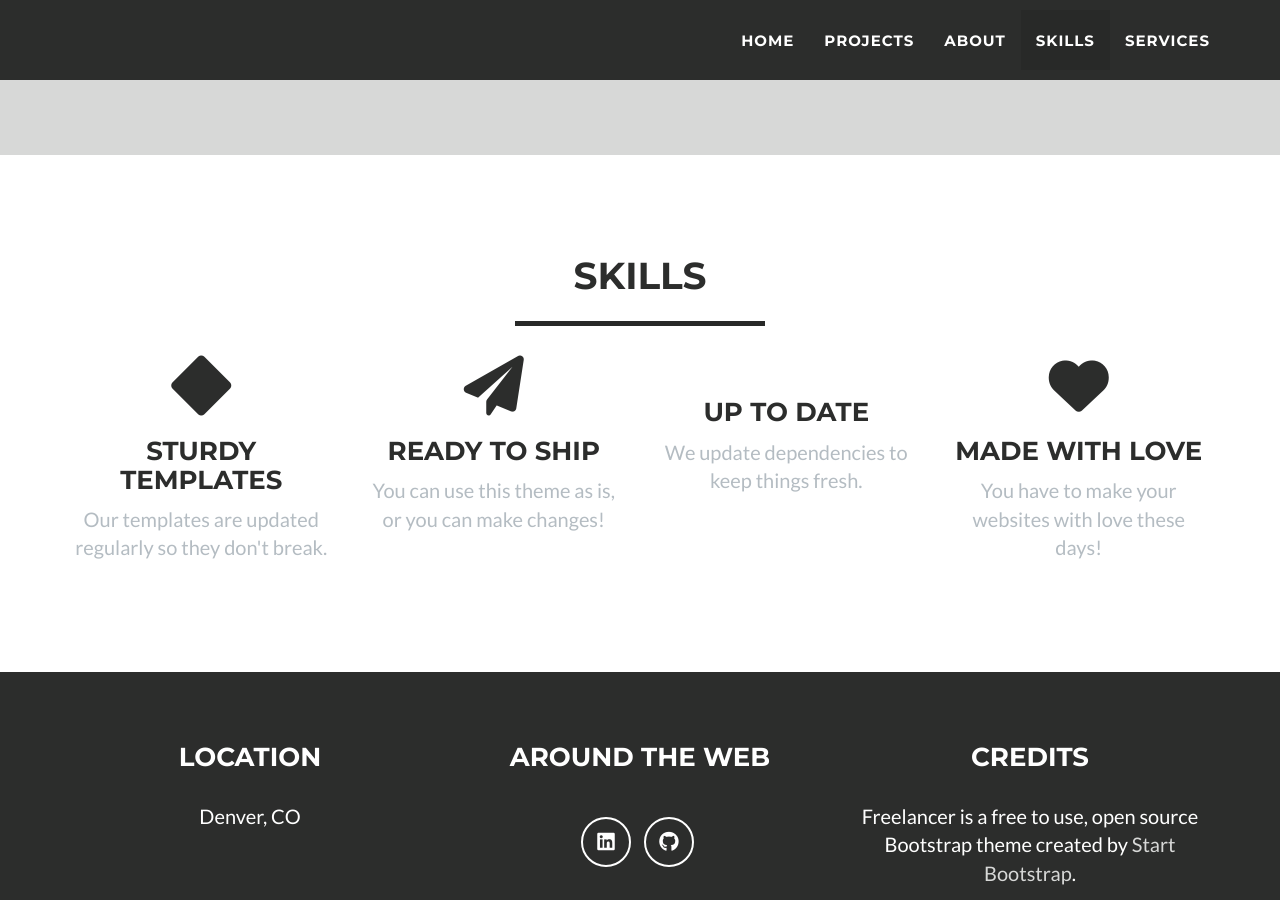
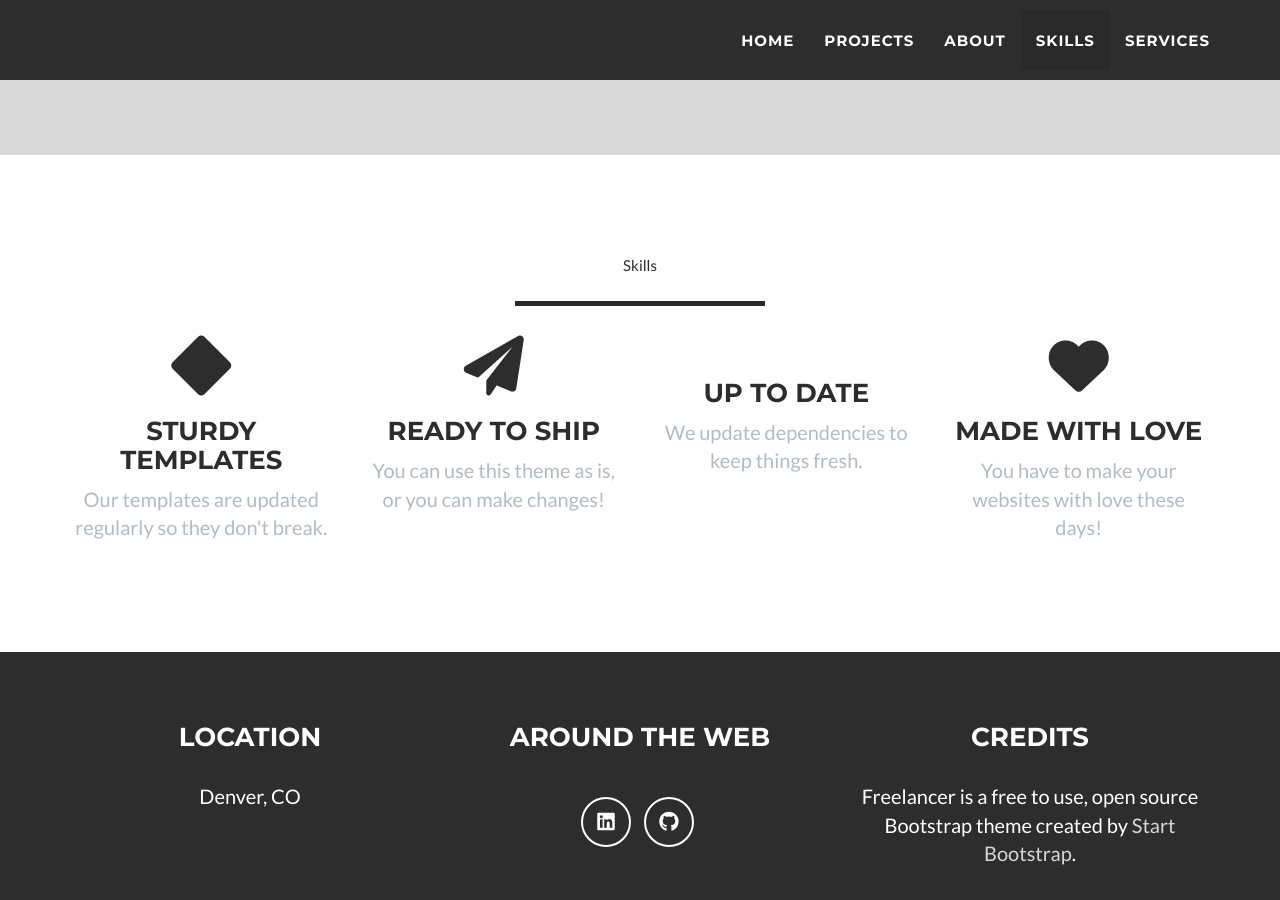
Before and after one commit to brf217/brf217.github.io, a Jekyll site: the page built from _posts/2014-07-18-project-1.markdown, in a window 1280 px wide and 900 px high, scrolled down 2567 px. Built offline with Jekyll 4.4.1, drawn with Linux system fonts in a browser that asks for light colours.

Commit message:
Update services.html

```diff
--- a/_includes/services.html
+++ b/_includes/services.html
@@ -2,7 +2,7 @@
     <div class="container">
         <div class="row">
             <div class="col-lg-12 text-center">
-                <h2 class="section-heading">Skills</h2>
+                <h2></h2>Skills</h2>
                 <hr class="star-light">
             </div>
         </div>
```
